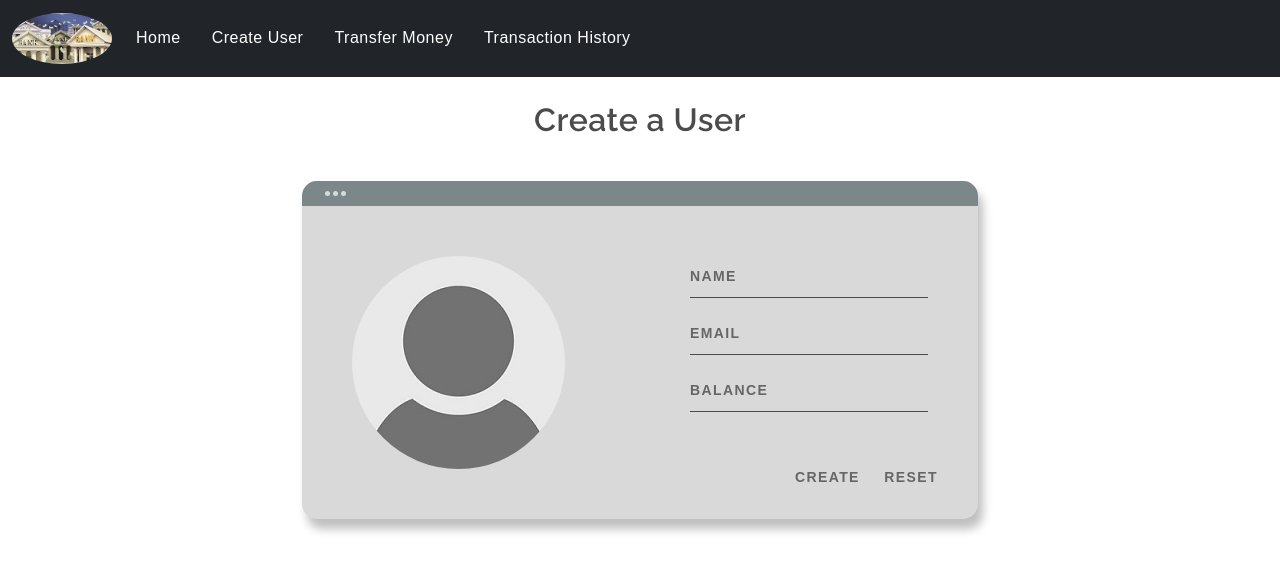
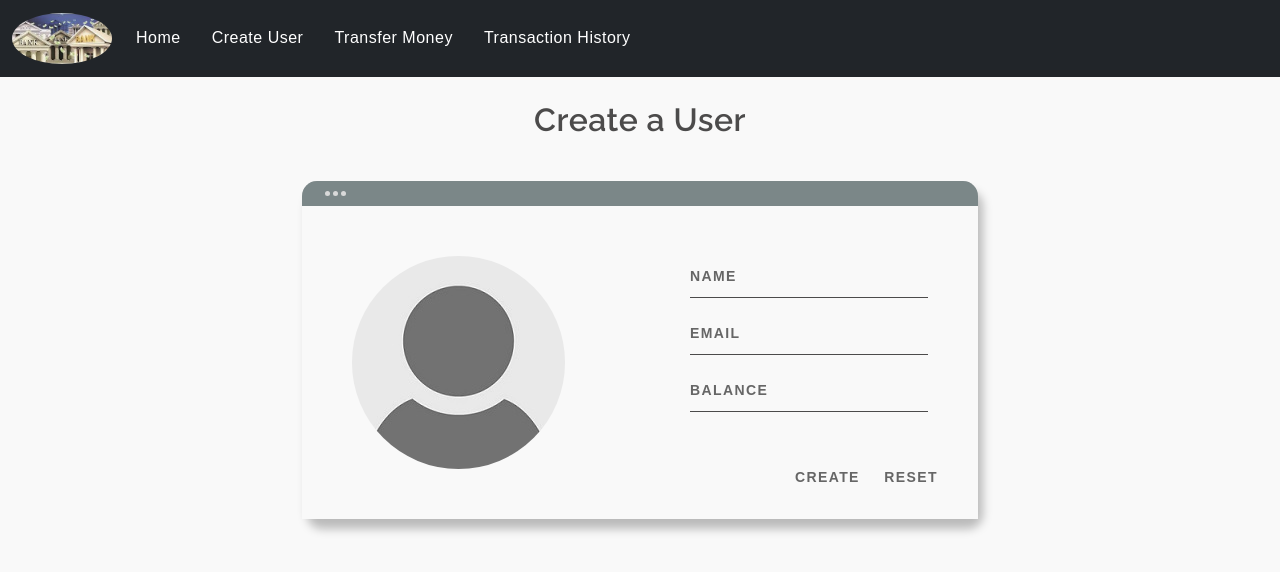
Before and after one commit to Ravindran8499/Sparks-Intern, a PHP site: page /createuser.php in a window 1280 px wide. Shown: the top 572 px of the page. Run offline with PHP 8.4, Linux system fonts and the light colour scheme.

Commit message:
Changed the FrontEnd and design

```diff
--- a/createuser.php
+++ b/createuser.php
@@ -4,13 +4,13 @@
     <meta charset="UTF-8">
     <meta name="viewport" content="width=device-width, initial-scale=1.0">
     <title>Create User</title>
-    <link rel="stylesheet" type="text/css" href="css/table.css">
-    <link rel="stylesheet" type="text/css" href="css/navbar.css">
-    <link rel="stylesheet" type="text/css" href="css/createuser.css">
+    <link rel="stylesheet" type="text/css" href="./css/table.css">
+    <link rel="stylesheet" type="text/css" href="./css/navbar.css">
+    <link rel="stylesheet" type="text/css" href="./css/createuser.css">
     <link href="https://cdn.jsdelivr.net/npm/bootstrap@5.2.0-beta1/dist/css/bootstrap.min.css" rel="stylesheet" integrity="sha384-0evHe/X+R7YkIZDRvuzKMRqM+OrBnVFBL6DOitfPri4tjfHxaWutUpFmBp4vmVor" crossorigin="anonymous">
 </head>
 
-<body></body>
+<body style="background-color:#F9F9F9;"></body>
 <?php
     include 'config.php';
     if(isset($_POST['submit'])){
@@ -46,10 +46,10 @@
         </div>
       </div>
       <div class="screen-body">
-        <div class="screen-body-item left">
+        <div class="screen-body-item left " style="background-color:#F9F9F9;">
           <img class="img-fluid" src="img/user3.jpg" style="border: none; border-radius: 50%;">
         </div>
-        <div class="screen-body-item">
+        <div class="screen-body-item" style="background-color: #F9F9F9;">
           <form action="" class="app-form" method="POST">
             <div class="app-form-group">
               <input class="app-form-control" placeholder="NAME" type="text" name="name" required>
--- a/css/createuser.css
+++ b/css/createuser.css
@@ -52,6 +52,7 @@ input {
   flex: 1;
   padding: 50px;
 }
+
 .app-form-group {
   margin-bottom: 15px;
 }
--- a/navbar.php
+++ b/navbar.php
@@ -5,7 +5,7 @@
       <span class="navbar-toggler-icon"></span>
     </button>
     <!--All uls and lis -->
-    <div class="collapse navbar-collapse pt-0" id="navbarSupportedContent">
+    <div class="collapse  navbar-collapse pt-0" id="navbarSupportedContent">
       <ul class="navbar-nav me-auto mb-2 mb-lg-0">
         <li class="nav-item">
           <a class="nav-link active  text-white" aria-current="page" href="./index.php">Home</a>
--- a/transactionhistory.php
+++ b/transactionhistory.php
@@ -9,7 +9,7 @@
     <link rel="stylesheet" type="text/css" href="css/navbar.css">
 </head>
 
-<body>
+<body style="background-color:#F9F9F9 ;">
 
 <?php
   include 'navbar.php';
@@ -37,7 +37,7 @@
 
             $sql ="SELECT * FROM transaction";
 
-            $query =mysqli_query($link, $sql);
+            $query = mysqli_query($link, $sql);
             if(!$query){
                 die(mysqli_error($link));
             }
--- a/transfermoney.php
+++ b/transfermoney.php
@@ -21,7 +21,7 @@
     </style>
 </head>
 
-<body>
+<body style="background-color:#F9F9F9 ;">
     <?php
     include 'config.php';
     $sql = "SELECT * FROM users";
```
Also changed, not shown: index.php (+14 -8 lines), README.md, img/maketransaction.jpg (added), img/money.jpg (added), img/money1.jpg (added).
